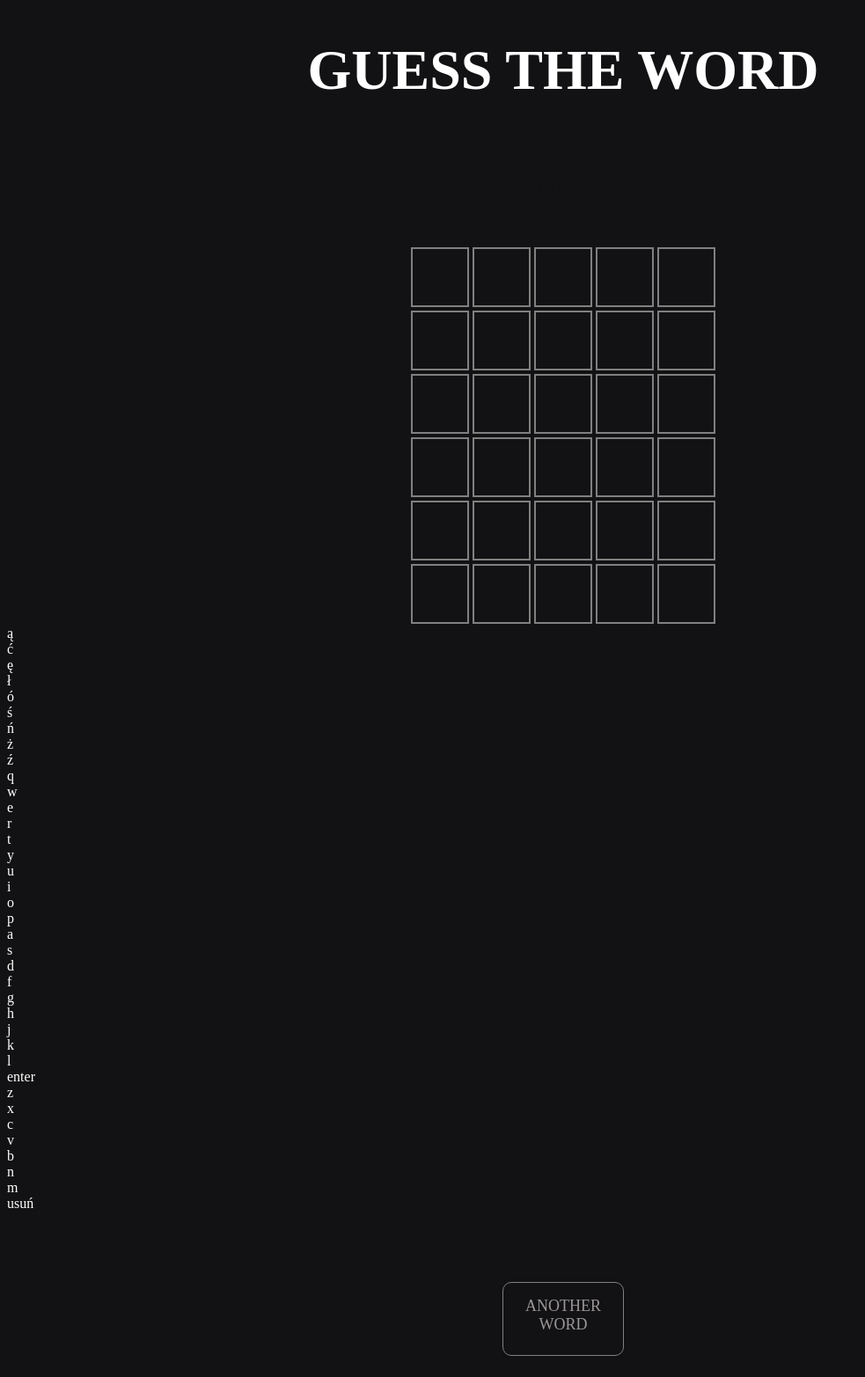
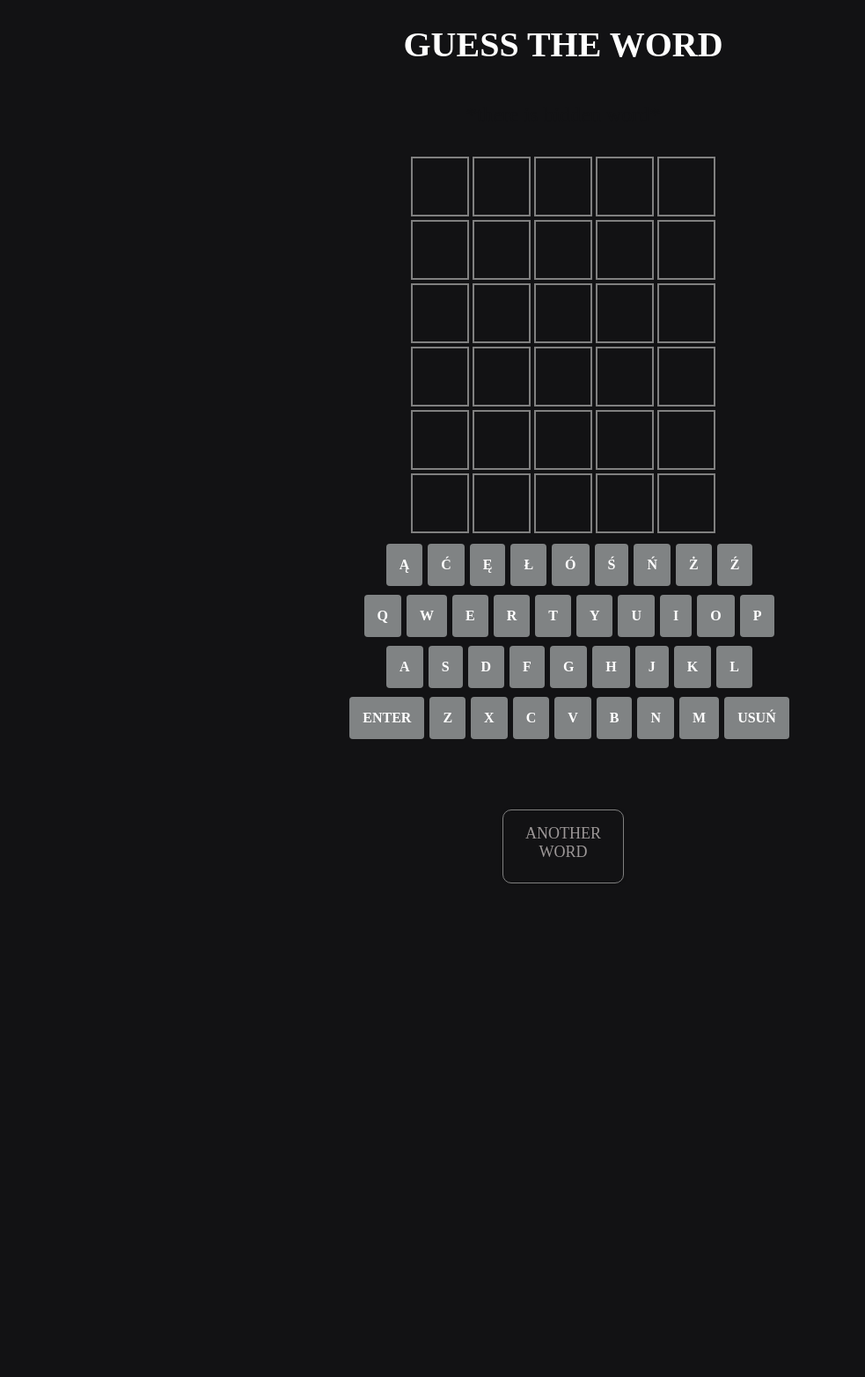
Before and after one commit to pparkitny/Guess_The_Word, a Django app: page / in a window 1280 px wide. Shown: the whole page at 88% size, without its empty margins (0-983 px from the left). After the commit the page ends 1004 px from the top, so only its background shows below. Run offline with Django 4.2, Linux system fonts and the light colour scheme.

Commit message:
Add css style to keys on new keyboard

```diff
--- a/guess/templates/main.html
+++ b/guess/templates/main.html
@@ -84,7 +84,9 @@
         </div>
     </div>
 </div>
+
 <div class="keyboard">
+
     <div class="keyboard_line">
         <div class="key">ą</div>
         <div class="key">ć</div>
@@ -131,6 +133,7 @@
         <div class="key">usuń</div>
     </div>
 </div>
+
 <div class="buttons">
     <div class="another">
         ANOTHER <br>
--- a/static/css/style.css
+++ b/static/css/style.css
@@ -13,13 +13,13 @@ body {
 
 .main {
     text-align: center;
-    font-size: 32px;
+    font-size: 20px;
 }
 
 .show_word {
     padding: 1rem;
-    margin-bottom: 2rem;
-    font-size: 3rem;
+    margin-bottom: 1rem;
+    font-size: 1.5rem;
     text-align: center;
     color: #121214;
 }
@@ -146,3 +146,32 @@ body {
     border: 2px solid #538d4e;
     text-transform: uppercase;
 }
+
+.keyboard {
+    width: 100%;
+    align-items: center;
+    justify-content: center;
+}
+
+.keyboard_line {
+    display: flex;
+    width: 100%;
+    align-items: center;
+    justify-content: center;
+    margin: 10px 10px;
+}
+
+.key {
+    align-items: center;
+    justify-content: center;
+    padding: 15px;
+    color: white;
+    background-color: #808384;
+    border:1px solid 808384;
+    text-transform: uppercase;
+    border-radius: 4px;
+    cursor: pointer;
+    margin: 0 6px 0 0;
+    font-family: inherit;
+    font-weight: 700;
+}
```
